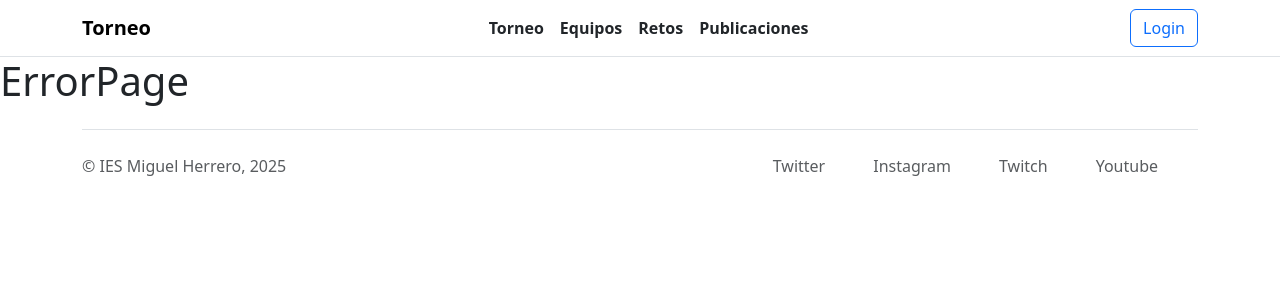
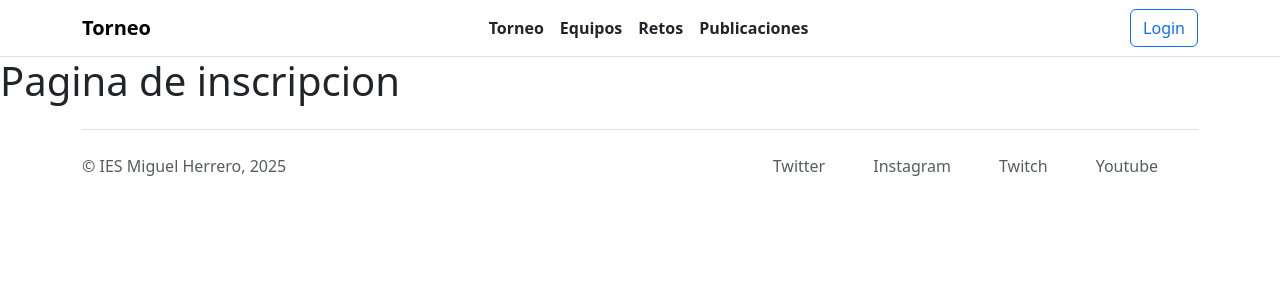
Before and after one commit to Rodroq/Equipo1RetoFrontend, a React (Vite) app: page /inscripcion in a window 1280 px wide. Shown: the top 300 px of the page. Built offline with nearby package versions, Linux system fonts and the light colour scheme.

Commit message:
Add new routes and InscripcionPage component

```diff
--- /dev/null
+++ b/src/pages/InscripcionPage.jsx
@@ -0,0 +1,9 @@
+function InscripcionPage() {
+    return (
+        <h1>
+            Pagina de inscripcion
+        </h1>
+    );
+}
+
+export default InscripcionPage;
--- a/src/router/AppEnrutador.jsx
+++ b/src/router/AppEnrutador.jsx
@@ -7,6 +7,12 @@ import RetosPage from "../pages/RetosPage.jsx";
 import PublicacionesPage from "../pages/PublicacionesPage.jsx";
 import LoginPage from "../pages/LoginPage.jsx";
 import ErrorPage from "../pages/ErrorPage.jsx";
+import DetallesEquipoPage from "../pages/DetallesEquipoPage.jsx";
+import DetallesJugadorPage from "../pages/DetallesJugadorPage.jsx";
+import DetallesPublicacionPage from "../pages/DetallesPublicacionPage.jsx";
+import DetallesRetoPage from "../pages/DetallesRetoPage.jsx";
+import DetallesUsuarioPage from "../pages/DetallesUsuarioPage.jsx";
+import InscripcionPage from "../pages/InscripcionPage.jsx";
 
 function AppEnrutador() {
     return (
@@ -16,9 +22,15 @@ function AppEnrutador() {
                     <Route index element={<InicioPage />} />
                     <Route path="torneo" element={<TorneoPage />} />
                     <Route path="equipos" element={<EquiposPage />} />
+                    <Route path="equipos/:id" element={<DetallesEquipoPage />} />
                     <Route path="retos" element={<RetosPage />} />
+                    <Route path="retos/:id" element={<DetallesRetoPage />} />
                     <Route path="publicaciones" element={<PublicacionesPage />} />
+                    <Route path="publicaciones/:id" element={<DetallesPublicacionPage />} />
                     <Route path="login" element={<LoginPage />} />
+                    <Route path="usuarios/:id" element={<DetallesUsuarioPage />} />
+                    <Route path="jugadores/:id" element={<DetallesJugadorPage />} />
+                    <Route path="inscripcion" element={<InscripcionPage />} />
                     <Route path="*" element={<ErrorPage />} />
                 </Route>
             </Routes>
```
